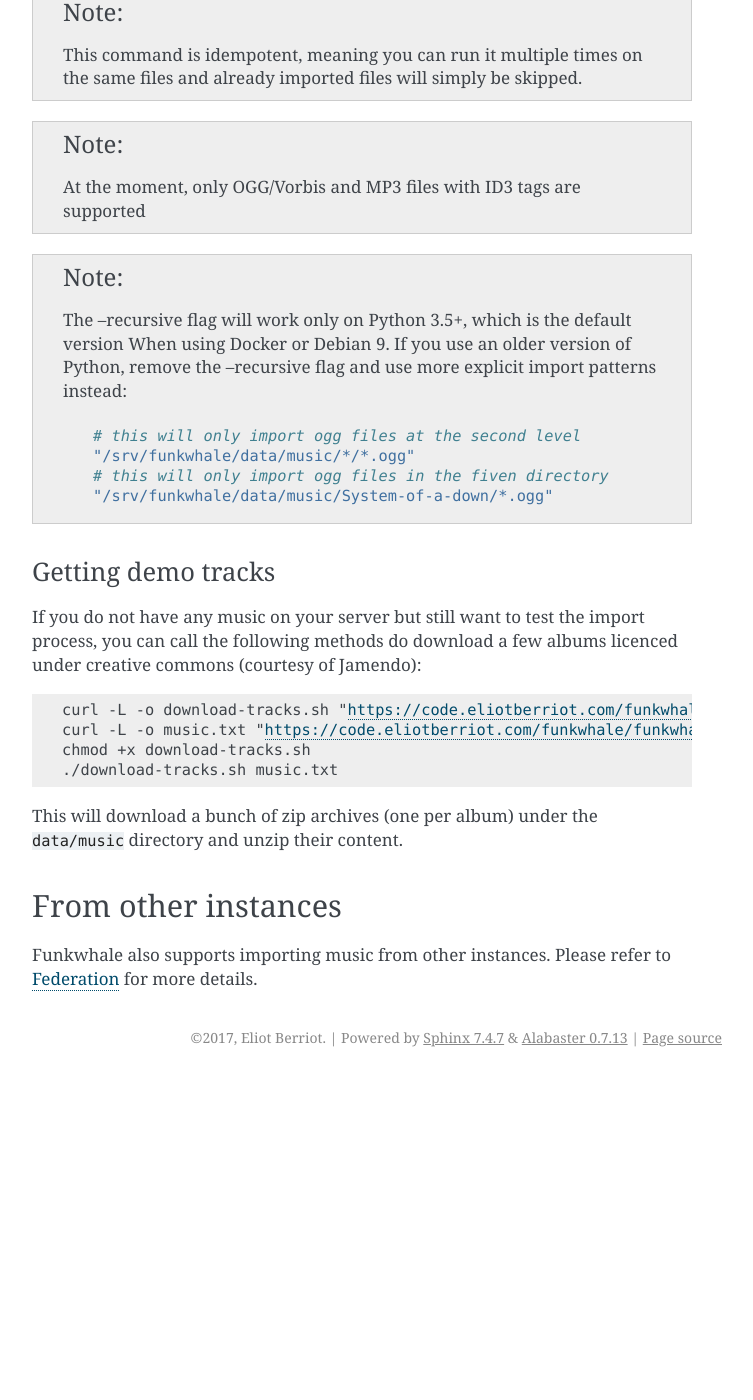
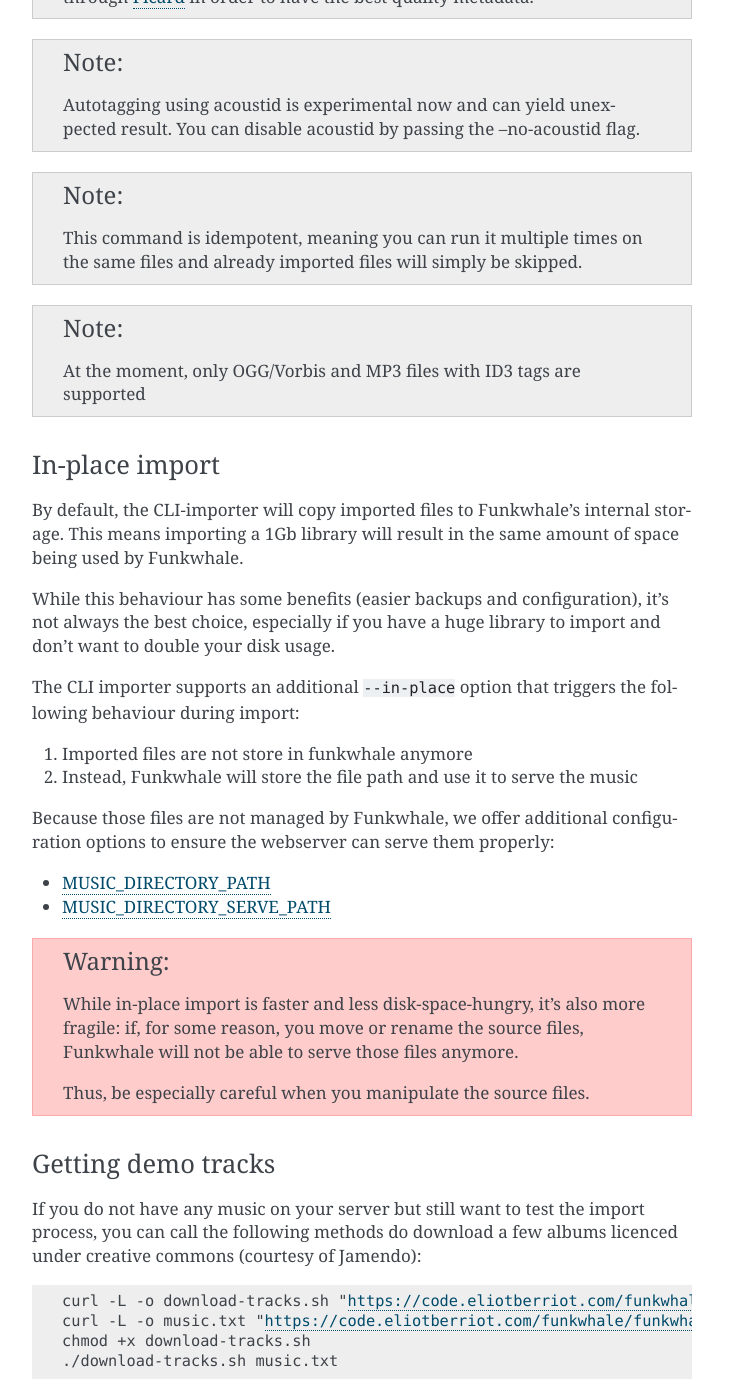
Before and after one commit to RYGhub/funkwhale, a Sphinx documentation site: the page built from docs/importing-music.rst, in a window 1280 px wide and 1400 px high, scrolled down 714 px. Shown: the whole window, without its empty margins (388-1141 px from the left). Built offline with Sphinx 7.4.7, drawn with Linux system fonts in a browser that asks for light colours; before the commit the page ends 1791 px from its top, so only the background shows below that; some of the changed text lies outside the part shown.

Commit message:
Documentation update for the new in-place import

```diff
--- a/docs/importing-music.rst
+++ b/docs/importing-music.rst
@@ -22,8 +22,15 @@
 
     docker-compose run --rm api python manage.py import_files "/music/**/*.ogg" --recursive --noinput
 
-For the best results, we recommand tagging your music collection through
-`Picard <http://picard.musicbrainz.org/>`_ in order to have the best quality metadata.
+The import command supports several options, and you can check the help to
+get details::
+
+    docker-compose run --rm api python manage.py import_files --help
+
+.. note::
+
+    For the best results, we recommand tagging your music collection through
+    `Picard <http://picard.musicbrainz.org/>`_ in order to have the best quality metadata.
 
 .. note::
 
@@ -39,18 +46,39 @@
 
     At the moment, only OGG/Vorbis and MP3 files with ID3 tags are supported
 
-.. note::
 
-    The --recursive flag will work only on Python 3.5+, which is the default
-    version When using Docker or Debian 9. If you use an older version of Python,
-    remove the --recursive flag and use more explicit import patterns instead::
+.. _in-place-import:
 
-        # this will only import ogg files at the second level
-        "/srv/funkwhale/data/music/*/*.ogg"
-        # this will only import ogg files in the fiven directory
-        "/srv/funkwhale/data/music/System-of-a-down/*.ogg"
+In-place import
+^^^^^^^^^^^^^^^
 
+By default, the CLI-importer will copy imported files to Funkwhale's internal
+storage. This means importing a 1Gb library will result in the same amount
+of space being used by Funkwhale.
 
+While this behaviour has some benefits (easier backups and configuration),
+it's not always the best choice, especially if you have a huge library
+to import and don't want to double your disk usage.
+
+The CLI importer supports an additional ``--in-place`` option that triggers the
+following behaviour during import:
+
+1. Imported files are not store in funkwhale anymore
+2. Instead, Funkwhale will store the file path and use it to serve the music
+
+Because those files are not managed by Funkwhale, we offer additional
+configuration options to ensure the webserver can serve them properly:
+
+- :ref:`setting-MUSIC_DIRECTORY_PATH`
+- :ref:`setting-MUSIC_DIRECTORY_SERVE_PATH`
+
+.. warning::
+
+    While in-place import is faster and less disk-space-hungry, it's also
+    more fragile: if, for some reason, you move or rename the source files,
+    Funkwhale will not be able to serve those files anymore.
+
+    Thus, be especially careful when you manipulate the source files.
 
 Getting demo tracks
 ^^^^^^^^^^^^^^^^^^^
```
Also changed, not shown: docs/configuration.rst (+41 -0 lines), 4 other files.
